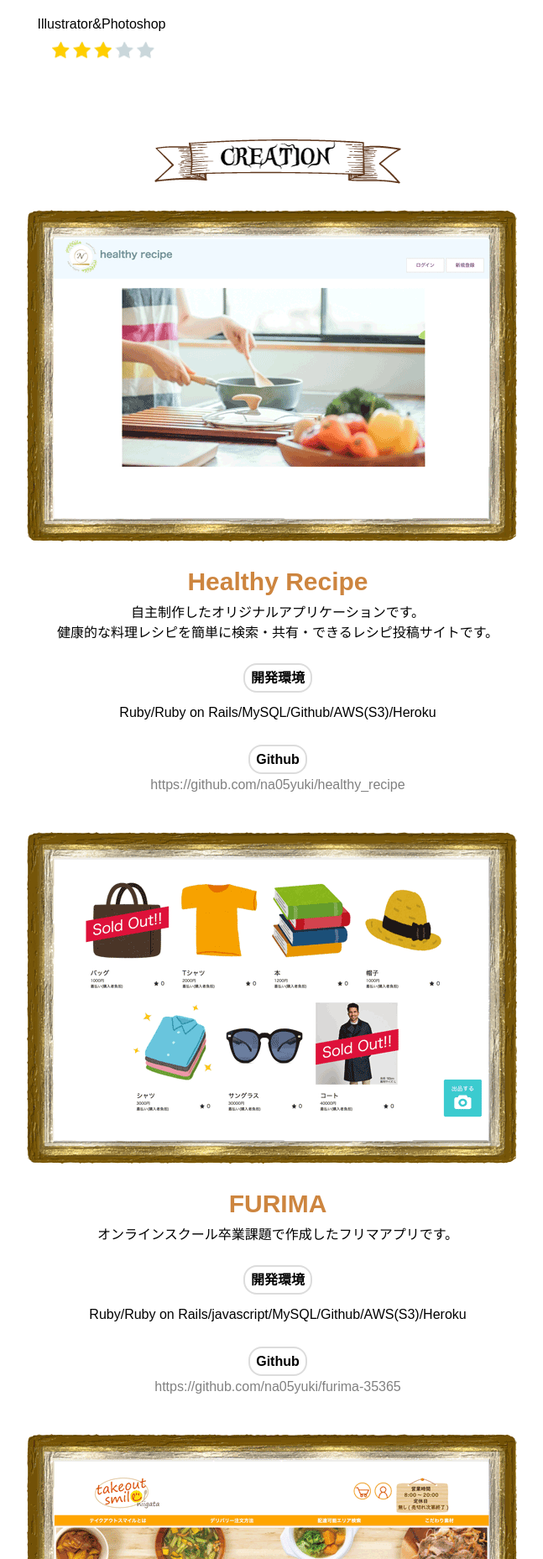
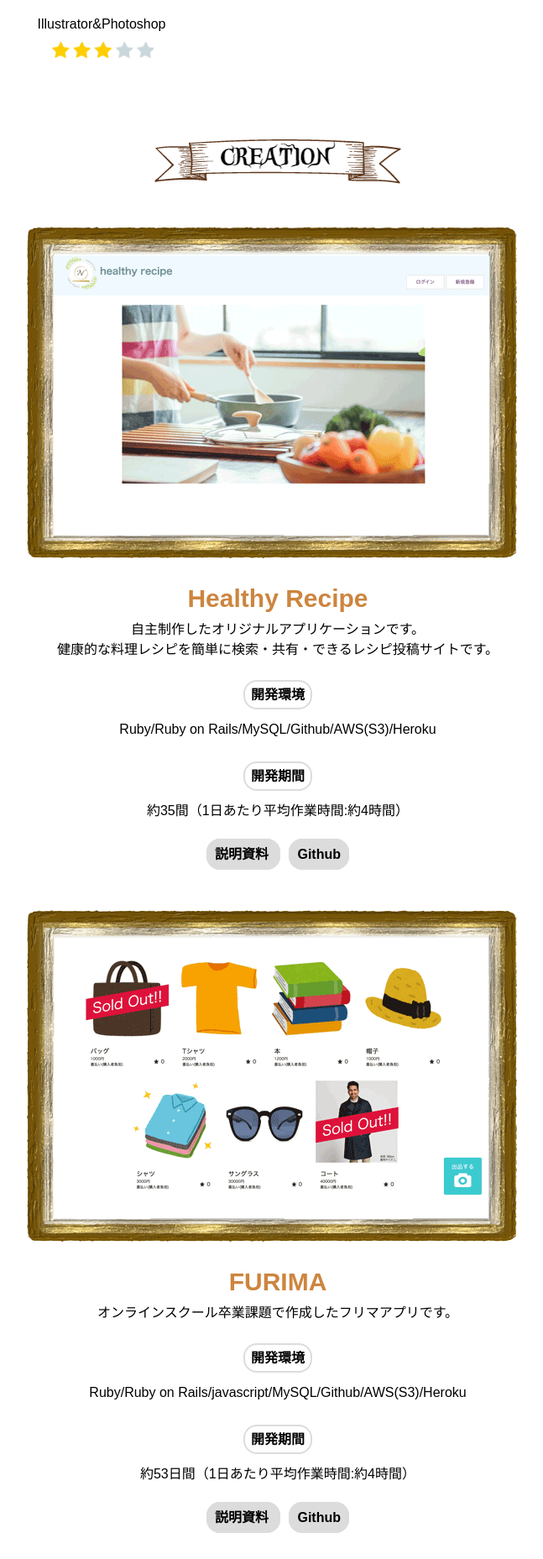
Before and after one commit to na05yuki/portfolio, a PHP site: page / in a window 1280 px wide. Shown: the part 1448-3305 px from the top of the page at 84% size, without its empty margins (309-956 px from the left). Run offline with PHP 8.4, Linux system fonts and the light colour scheme.

Commit message:
リンク項目追加修正

```diff
--- a/css/style.css
+++ b/css/style.css
@@ -95,6 +95,9 @@ dd {
   flex-wrap: wrap;
   padding: 0 50px;
 }
+.creation li {
+  margin: 20px;
+}
 .site_img:hover {
   transform: scale(1.1,1.1);
   opacity: 0.8;
@@ -107,19 +110,26 @@ dd {
   padding: 7px;
   text-align: center;
 }
-.development {
+.item_title_link {
+  font-weight: bold;
+  display: inline;
+  border: 2px solid gainsboro;
+  background-color: gainsboro;
+  border-radius: 1.0em;
+  padding: 8px;
+  margin: 5px;
+  text-align: center;
+}
+.item_title_link:hover {
+  opacity: 0.8;
+}
+.item_group {
   margin: 30px;
 }
-.development p {
+.item_group p {
   margin-top: 15px;
 }
-.git {
-  margin: 30px;
-}
-.url {
-  color: grey;
-  margin-top: 10px;
-}
+
 
 @media screen and (max-width: 768px) {
   body {
@@ -149,7 +159,10 @@ dd {
     display: flex;
     flex-direction: column;
     text-align: center;
-    padding: 0%;
+    padding: 0;
+  }
+  .creation li {
+    margin: 20px 0;
   }
   .site_img {
     width: 80%;
--- a/index.html
+++ b/index.html
@@ -87,15 +87,19 @@
                     <dd>自主制作したオリジナルアプリケーションです。<br>
                       健康的な料理レシピを簡単に検索・共有・できるレシピ投稿サイトです。</dd>
                   </dl>
-                  <div class="development">
+                  <div class="item_group">
                     <p class="item_title">開発環境</p>
                     <p>Ruby/Ruby on Rails/MySQL/Github/AWS(S3)/Heroku</p>
                   </div>
-                  <div class="git">
-                    <p class="item_title">Github</p>
-                    <div class="url">
-                      <a href="https://github.com/na05yuki/healthy_recipe" target="_blank" rel="noopener noreferrer">https://github.com/na05yuki/healthy_recipe</a>
-                    </div>
+                  <div class="item_group">
+                    <p class="item_title">開発期間</p>
+                    <p>約35間（1日あたり平均作業時間:約4時間）</p>
+                  </div>
+                  <div class="item_title_link">
+                    <a href="https://docs.google.com/presentation/d/1EDKhPP5GOoMptpGijPbd6x5MH_K8h6s1vWL8beAMPQ0/edit#slide=id.g89ebf9ea02_0_536" target="_blank" rel="noopener noreferrer">説明資料</a>
+                  </div>
+                  <div class="item_title_link">
+                    <a href="https://github.com/na05yuki/healthy_recipe" target="_blank" rel="noopener noreferrer">Github</a>
                   </div>
                 </div>
               </li>
@@ -107,15 +111,19 @@
                     <dt>FURIMA</dt>
                     <dd>オンラインスクール卒業課題で作成したフリマアプリです。</dd>
                   </dl>
-                  <div class="development">
+                  <div class="item_group">
                     <p class="item_title">開発環境</p>
                     <p>Ruby/Ruby on Rails/javascript/MySQL/Github/AWS(S3)/Heroku</p>
                   </div>
-                  <div class="git">
-                    <p class="item_title">Github</p>
-                    <div class="url">
-                      <a href="https://github.com/na05yuki/furima-35365" target="_blank" rel="noopener noreferrer">https://github.com/na05yuki/furima-35365</a>
-                    </div>
+                  <div class="item_group">
+                    <p class="item_title">開発期間</p>
+                    <p>約53日間（1日あたり平均作業時間:約4時間）</p>
+                  </div>
+                  <div class="item_title_link">
+                    <a href="https://docs.google.com/document/d/1E4KvHuoMTNT8dO7UUMrPtQoT3Ay2LLGGj_7FypXBEJc/edit#heading=h.uc9r1bu1xm1f" target="_blank" rel="noopener noreferrer">説明資料</a>
+                  </div>
+                  <div class="item_title_link">
+                    <a href="https://github.com/na05yuki/furima-35365" target="_blank" rel="noopener noreferrer">Github</a>
                   </div>
                 </div>
               </li>
@@ -129,10 +137,14 @@
                       職業訓練の課題としてフロント部分を作成しました。<br>
                       （商品詳細ページはスマイルセット弁当のみ作成をしております。）</dd>
                   </dl>
-                  <div class="development">
+                  <div class="item_group">
                     <p class="item_title">開発環境</p>
                     <p>HTML&CSS/javascript/jQuery/Heroku/</p>
                     <p>・メイン画像のスライダーはjQueryのプラグインbxsliderを使用しました。</p>
+                  </div>
+                  <div class="item_group">
+                    <p class="item_title">開発期間</p>
+                    <p>約7日間（1日あたり平均作業時間:約5時間）</p>
                   </div>
                 </div>
               </li>
@@ -144,9 +156,13 @@
                     <dd>自分自身のポートフォリオサイトです。<br>
                       作品展をイメージして作成しました。</dd>
                   </dl>
-                  <div class="development">
+                  <div class="item_group">
                     <p class="item_title">開発環境</p>
                     <p>HTML&CSS/Heroku/</p>
+                  </div>
+                  <div class="item_group">
+                    <p class="item_title">開発期間</p>
+                    <p>約3日間（1日あたり平均作業時間:約5時間）</p>
                   </div>
                 </div>
               </li>
```
